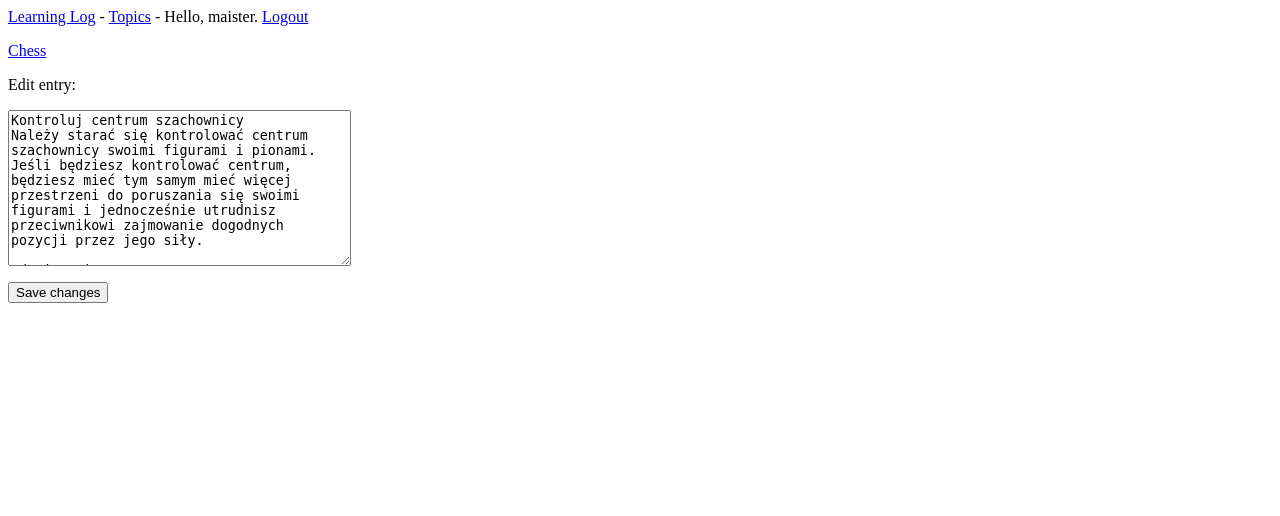
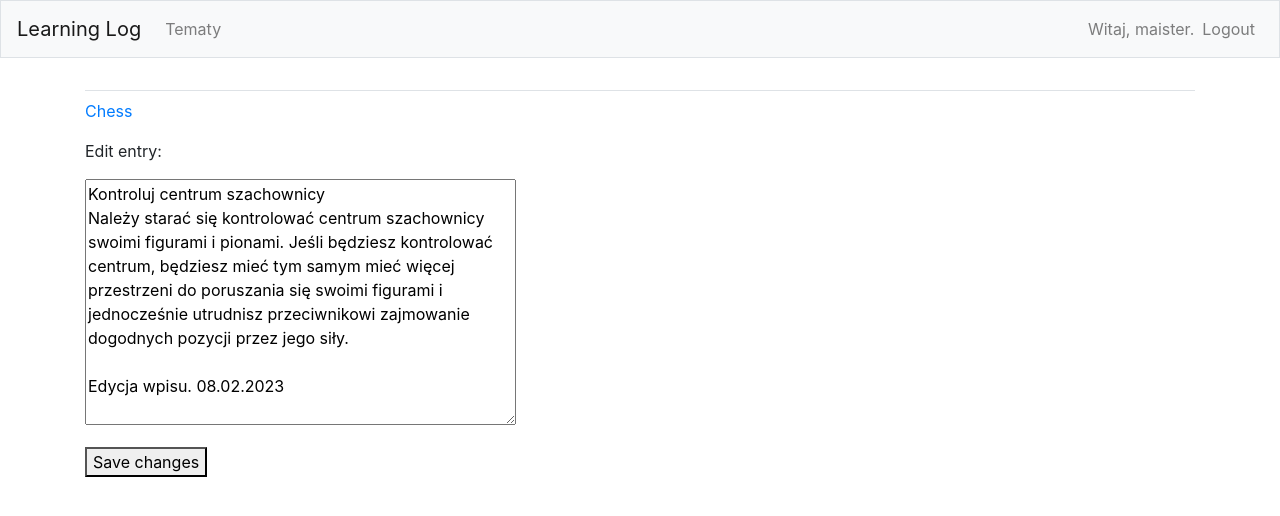
Before and after one commit to maisterpl/learning_log, a Django app: page /edit_entry/1/ in a window 1280 px wide. Shown: the top 516 px of the page. Run offline with Django 3.2, Linux system fonts and the light colour scheme; a user stored in the database is signed in; data comes from the database, SQL or seed files in the repository; both versions use the stored data as it was after the commit; some libraries are stand-ins or nearby versions.

Commit message:
recreate base.html, to recreate it was used bootstrap4

```diff
--- a/learning_logs/templates/learning_logs/base.html
+++ b/learning_logs/templates/learning_logs/base.html
@@ -1,14 +1,66 @@
-<p>
-    <a href="{% url 'learning_logs:index' %}">Learning Log</a> -
-    <a href="{% url 'learning_logs:topics' %}">Topics</a> -
+{% load bootstrap4 %}
 
-    {% if user.is_authenticated %}
-        Hello, {{ user.username }}.
-        <a href={% url 'users:logout' %}>Logout<a/>
-    {% else %}
-        <a href={% url 'users:login' %}>Login</a> -
-        <a href={% url 'users:register' %}>Register</a>
-    {% endif %}
-</p>
+<!doctype html>
+<html lang="pl">
+    <head>
+        <meta charset="utf-8">
+        <meta name="viewport" content="width=device-width, initial-scale=1, shrink-to-fit=no">
+        <title>Learning Log</title>
 
-{% block content %}{% endblock content %}
+        {% bootstrap_css %}
+        {% bootstrap_javascript jquery='full' %}
+
+    </head>
+
+    <body>
+        <nav class="navbar navbar-expand-md navbar-light bg-light mb-4 border">
+
+            <a class="navbar-brand" href="{% url 'learning_logs:index' %}">Learning Log</a>
+
+            <button class="navbar-toggler" type="button" data-toggle="collapse" data-target="#navbarCollapse" aria-controls="navbarCollapse" aria-expanded="false" aria-label="Toggle navigation">
+                <span class="navbar-toggler-icon"></span>
+            </button>
+
+            <div class="collapse navbar-collapse" id="navbarCollapse">
+                <ul class="navbar-nav mr-auto">
+                    <li class"nav-item">
+                        <a class="nav-link" href="{% url 'learning_logs:topics' %}">
+                            Tematy
+                        </a>
+                    </li>
+                </ul>
+
+                <ul class="navbar-nav ml-auto">
+                    {% if user.is_authenticated %}
+                        <li class="nav-item">
+                            <span class="navbar-text">Witaj, {{ user.username }}.</span>
+                        </li>
+                        <li class="nav-item">
+                            <a class="nav-link" href="{% url 'users:logout' %}">Logout</a>
+                        </li>
+                    {% else %}
+                        <li class="nav-item">
+                            <a class="nav-link" href="{% url 'users:register' %}">Registration</a>
+                        </li>
+                        <li class="nav-item">
+                            <a class="nav-link" href="{% url 'users:login' %}">Login</a>
+                        </li>
+                    {% endif %}
+                </ul>
+            </div>
+
+        </nav>
+
+        <main role="main" class="container">
+            <div class="pb-2 mb-2 border-bottom">
+                {% block page_header %}{% endblock page_header %}
+            </div>
+            <div>
+                {% block content %}{% endblock content %}
+            </div>
+        </main>
+
+
+
+    </body>
+</html>
--- /dev/null
+++ b/learning_logs/templates/learning_logs/index_old.html
@@ -0,0 +1,6 @@
+{% extends "learning_logs/base.html" %}
+
+
+{% block content %}
+    <p>Learning Log is helping in monitoring develop in learning any topic.</p>
+{% endblock content %}
```
Also changed, not shown: learning_logs/templates/learning_logs/base_old.html (added, +14 -0 lines), db.sqlite3.
